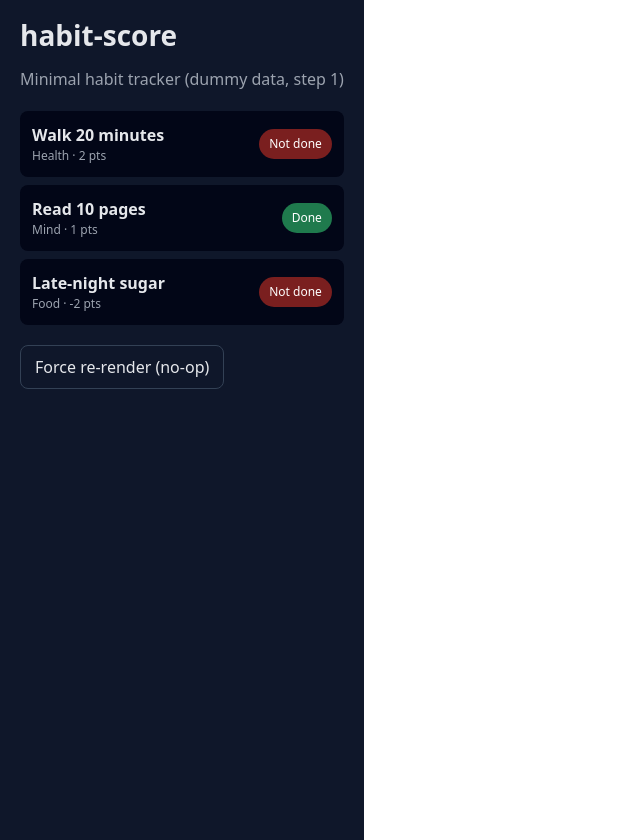
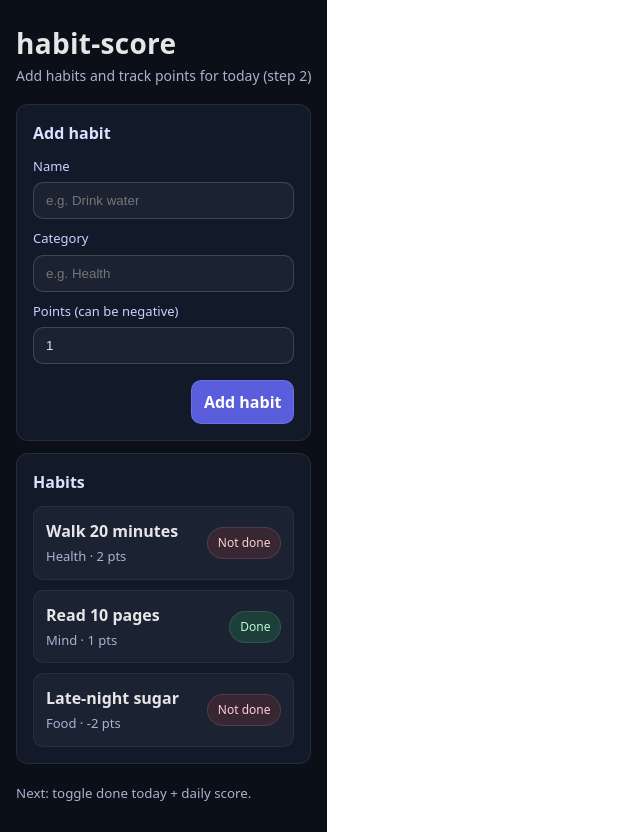
Before and after one commit to vladimir-koz/habit-score, a React (Vite) app: page / in a window 1280 px wide. Shown: the whole page, without its empty margins (0-640 px from the left). Built offline with nearby package versions, Linux system fonts and the light colour scheme.

Commit message:
formulario para agregar hábito (sin persistencia)

```diff
--- a/src/App.jsx
+++ b/src/App.jsx
@@ -1,65 +1,162 @@
-import { useState } from "react";
+import { useMemo, useState } from "react";
 
 export default function App() {
   const [habits, setHabits] = useState([
-    {
-      id: "h1",
-      name: "Walk 20 minutes",
-      category: "Health",
-      points: 2,
+    { id: "h1", name: "Walk 20 minutes", category: "Health", points: 2, isDoneToday: false },
+    { id: "h2", name: "Read 10 pages", category: "Mind", points: 1, isDoneToday: true },
+    { id: "h3", name: "Late-night sugar", category: "Food", points: -2, isDoneToday: false },
+  ]);
+
+  const [habitNameInput, setHabitNameInput] = useState("");
+  const [habitCategoryInput, setHabitCategoryInput] = useState("");
+  const [habitPointsInput, setHabitPointsInput] = useState("1");
+  const [formError, setFormError] = useState("");
+
+  const categoriesInList = useMemo(() => {
+    const unique = new Set(habits.map((h) => h.category).filter(Boolean));
+    return Array.from(unique).sort((a, b) => a.localeCompare(b));
+  }, [habits]);
+
+  function createId() {
+    // Simple id for local state (good enough for this project)
+    return `h_${Date.now()}_${Math.random().toString(16).slice(2)}`;
+  }
+
+  function handleAddHabitSubmit(event) {
+    event.preventDefault();
+    setFormError("");
+
+    const trimmedName = habitNameInput.trim();
+    const trimmedCategory = habitCategoryInput.trim();
+
+    const pointsNumber = Number(habitPointsInput);
+
+    if (!trimmedName) {
+      setFormError("Name is required.");
+      return;
+    }
+    if (!trimmedCategory) {
+      setFormError("Category is required.");
+      return;
+    }
+    if (!Number.isFinite(pointsNumber)) {
+      setFormError("Points must be a valid number (can be negative).");
+      return;
+    }
+
+    const newHabit = {
+      id: createId(),
+      name: trimmedName,
+      category: trimmedCategory,
+      points: pointsNumber,
       isDoneToday: false,
-    },
-    {
-      id: "h2",
-      name: "Read 10 pages",
-      category: "Mind",
-      points: 1,
-      isDoneToday: true,
-    },
-    {
-      id: "h3",
-      name: "Late-night sugar",
-      category: "Food",
-      points: -2,
-      isDoneToday: false,
-    },
-  ]);
+    };
+
+    setHabits((currentHabits) => [newHabit, ...currentHabits]);
+
+    // Reset inputs
+    setHabitNameInput("");
+    setHabitCategoryInput("");
+    setHabitPointsInput("1");
+  }
 
   return (
     <div style={styles.page}>
+      <header style={styles.header}>
         <h1 style={styles.title}>habit-score</h1>
-      <p style={styles.subtitle}>
-        Minimal habit tracker (dummy data, step 1)
-      </p>
+        <p style={styles.subtitle}>Add habits and track points for today (step 2)</p>
+      </header>
 
+      <main style={styles.main}>
+        <section style={styles.card}>
+          <h2 style={styles.sectionTitle}>Add habit</h2>
+
+          <form onSubmit={handleAddHabitSubmit} style={styles.form}>
+            <label style={styles.label}>
+              Name
+              <input
+                value={habitNameInput}
+                onChange={(e) => setHabitNameInput(e.target.value)}
+                placeholder="e.g. Drink water"
+                style={styles.input}
+                autoComplete="off"
+              />
+            </label>
+
+            <label style={styles.label}>
+              Category
+              <input
+                value={habitCategoryInput}
+                onChange={(e) => setHabitCategoryInput(e.target.value)}
+                placeholder="e.g. Health"
+                style={styles.input}
+                autoComplete="off"
+                list="category-suggestions"
+              />
+              <datalist id="category-suggestions">
+                {categoriesInList.map((cat) => (
+                  <option key={cat} value={cat} />
+                ))}
+              </datalist>
+            </label>
+
+            <label style={styles.label}>
+              Points (can be negative)
+              <input
+                value={habitPointsInput}
+                onChange={(e) => setHabitPointsInput(e.target.value)}
+                placeholder="e.g. 2 or -1"
+                style={styles.input}
+                inputMode="numeric"
+              />
+            </label>
+
+            <div style={styles.formActions}>
+              <button type="submit" style={styles.primaryButton}>
+                Add habit
+              </button>
+            </div>
+
+            {formError ? <p style={styles.error}>{formError}</p> : null}
+          </form>
+        </section>
+
+        <section style={styles.card}>
+          <h2 style={styles.sectionTitle}>Habits</h2>
+
+          {habits.length === 0 ? (
+            <p style={styles.muted}>No habits yet.</p>
+          ) : (
             <ul style={styles.list}>
               {habits.map((habit) => (
                 <li key={habit.id} style={styles.listItem}>
-            <div>
-              <strong>{habit.name}</strong>
-              <div style={styles.meta}>
+                  <div style={styles.habitRow}>
+                    <div style={styles.habitLeft}>
+                      <span style={styles.habitName}>{habit.name}</span>
+                      <span style={styles.habitMeta}>
                         {habit.category} · {habit.points} pts
-              </div>
+                      </span>
                     </div>
 
                     <span
                       style={{
                         ...styles.badge,
-                backgroundColor: habit.isDoneToday ? "#1f7a4d" : "#7a1f1f",
+                        ...(habit.isDoneToday ? styles.badgeDone : styles.badgeNotDone),
                       }}
                     >
                       {habit.isDoneToday ? "Done" : "Not done"}
                     </span>
+                  </div>
                 </li>
               ))}
             </ul>
+          )}
+        </section>
+      </main>
 
-      <button
-        style={styles.button}
-        onClick={() => setHabits((currentHabits) => [...currentHabits])}
-      >
-        Force re-render (no-op)
-      </button>
+      <footer style={styles.footer}>
+        <small style={styles.muted}>Next: toggle done today + daily score.</small>
+      </footer>
     </div>
   );
 }
@@ -67,49 +164,140 @@ export default function App() {
 const styles = {
   page: {
     minHeight: "100vh",
-    padding: "20px",
-    fontFamily: "system-ui, sans-serif",
-    backgroundColor: "#0f172a",
-    color: "#e5e7eb",
+    padding: "16px",
+    fontFamily: "system-ui, -apple-system, Segoe UI, Roboto, Arial, sans-serif",
+    background: "#0b0f17",
+    color: "#e6e6e6",
+  },
+  header: {
+    maxWidth: "900px",
+    margin: "0 auto",
+    padding: "12px 0 6px",
   },
   title: {
     margin: 0,
     fontSize: "28px",
+    letterSpacing: "0.3px",
   },
   subtitle: {
-    marginBottom: "20px",
-    color: "#9ca3af",
+    margin: "6px 0 0",
+    color: "#a8b3cf",
+    fontSize: "14px",
+  },
+  main: {
+    maxWidth: "900px",
+    margin: "0 auto",
+    paddingTop: "12px",
+    display: "grid",
+    gap: "12px",
+  },
+  card: {
+    background: "#121a2a",
+    border: "1px solid rgba(255,255,255,0.08)",
+    borderRadius: "12px",
+    padding: "16px",
+  },
+  sectionTitle: {
+    margin: "0 0 12px",
+    fontSize: "16px",
+    color: "#d9e2ff",
+  },
+  muted: {
+    color: "#a8b3cf",
+  },
+  form: {
+    display: "grid",
+    gap: "10px",
+  },
+  label: {
+    display: "grid",
+    gap: "6px",
+    fontSize: "13px",
+    color: "#c7d2fe",
+  },
+  input: {
+    padding: "10px 12px",
+    borderRadius: "10px",
+    border: "1px solid rgba(255,255,255,0.16)",
+    background: "rgba(255,255,255,0.04)",
+    color: "#e6e6e6",
+    outline: "none",
+  },
+  formActions: {
+    display: "flex",
+    justifyContent: "flex-end",
+    marginTop: "6px",
+  },
+  primaryButton: {
+    background: "rgba(99,102,241,0.9)",
+    border: "1px solid rgba(255,255,255,0.12)",
+    color: "#fff",
+    borderRadius: "10px",
+    padding: "10px 12px",
+    cursor: "pointer",
+    fontWeight: 600,
+  },
+  error: {
+    margin: "6px 0 0",
+    color: "#ffd0d0",
+    background: "rgba(239,68,68,0.12)",
+    border: "1px solid rgba(239,68,68,0.25)",
+    padding: "10px 12px",
+    borderRadius: "10px",
   },
   list: {
     listStyle: "none",
     padding: 0,
-    marginBottom: "20px",
+    margin: 0,
+    display: "grid",
+    gap: "10px",
   },
   listItem: {
+    padding: "12px",
+    borderRadius: "10px",
+    background: "rgba(255,255,255,0.04)",
+    border: "1px solid rgba(255,255,255,0.06)",
+  },
+  habitRow: {
     display: "flex",
     justifyContent: "space-between",
+    gap: "12px",
     alignItems: "center",
-    padding: "12px",
-    marginBottom: "8px",
-    backgroundColor: "#020617",
-    borderRadius: "8px",
   },
-  meta: {
-    fontSize: "12px",
-    color: "#9ca3af",
+  habitLeft: {
+    display: "flex",
+    flexDirection: "column",
+    gap: "4px",
+    minWidth: 0,
+  },
+  habitName: {
+    fontWeight: 600,
+    overflow: "hidden",
+    textOverflow: "ellipsis",
+    whiteSpace: "nowrap",
+  },
+  habitMeta: {
+    fontSize: "13px",
+    color: "#a8b3cf",
   },
   badge: {
+    fontSize: "12px",
     padding: "6px 10px",
     borderRadius: "999px",
-    fontSize: "12px",
-    color: "#fff",
+    border: "1px solid rgba(255,255,255,0.10)",
+    flexShrink: 0,
   },
-  button: {
-    padding: "10px 14px",
-    borderRadius: "8px",
-    border: "1px solid #334155",
-    backgroundColor: "transparent",
-    color: "#e5e7eb",
-    cursor: "pointer",
+  badgeDone: {
+    background: "rgba(34,197,94,0.18)",
+    color: "#bff7d0",
+  },
+  badgeNotDone: {
+    background: "rgba(239,68,68,0.14)",
+    color: "#ffd0d0",
+  },
+  footer: {
+    maxWidth: "900px",
+    margin: "0 auto",
+    paddingTop: "16px",
   },
 };
```
Lines whose indentation alone changed are shown as unchanged.
